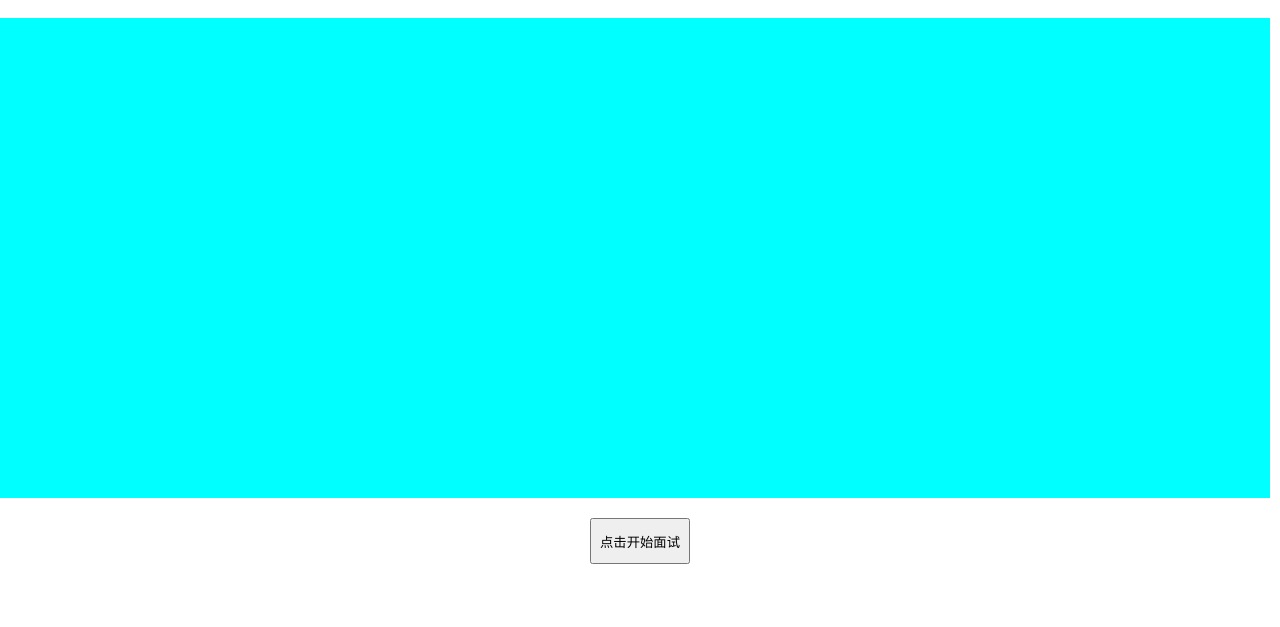
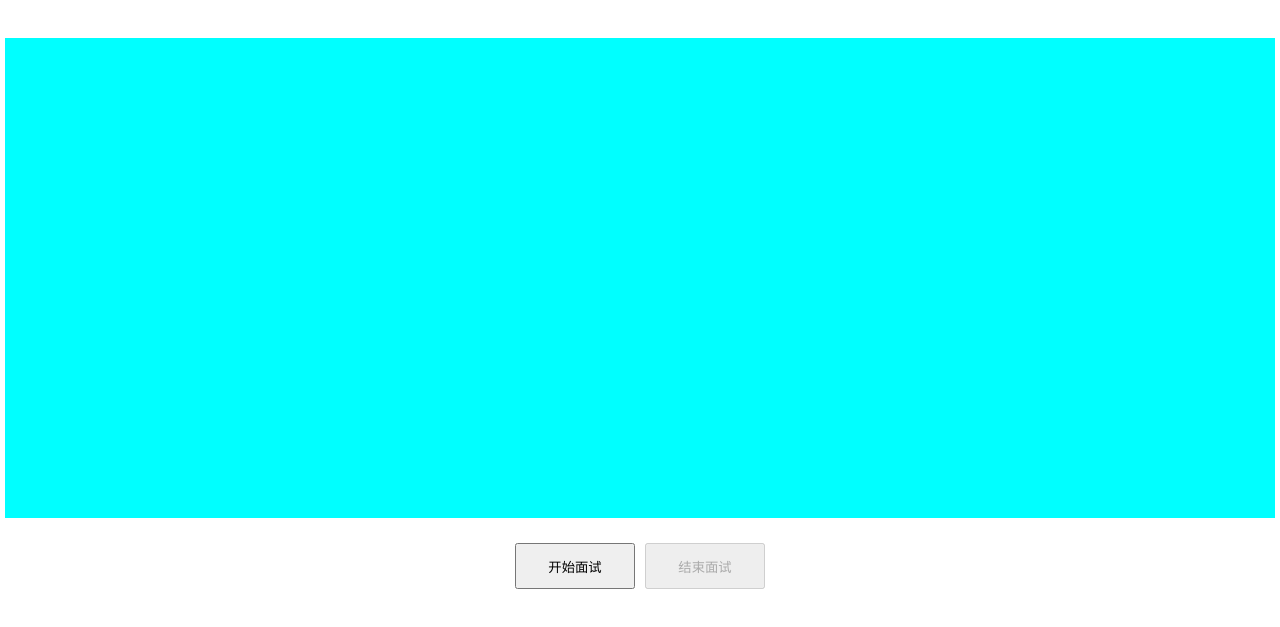
Before and after one commit to niechao136/robot, a plain HTML site: page static/index.html in a window 1280 px wide. Shown: the part 69-696 px from the top of the page. Drawn offline with Linux system fonts and the light colour scheme.

Commit message:
加入开始、结束按钮

```diff
--- a/static/index.html
+++ b/static/index.html
@@ -10,13 +10,23 @@
         width: 100%;
         height: 100%;
         font-family: '楷体', KaiTi, serif;
-        /*background: url('./img/background.png') no-repeat center center fixed;*/
         background-size: cover;
         color: white;
         text-align: center;
+        display: flex;
+        flex-direction: column;
+        align-items: center;
+        justify-content: flex-start;
     }
 
     h1 { margin-top: 20px; }
+
+    #wrapperPlayer {
+        height: 480px;
+        width: 1270px;
+        background-color: aqua;
+        margin: 20px auto;
+    }
 
     #userSendArea {
         margin: 20px auto;
@@ -30,8 +40,9 @@
     }
 
     button {
-        width: 100px;
+        width: 120px;
         height: 46px;
+        margin: 5px;
         cursor: pointer;
     }
 
@@ -44,12 +55,6 @@
         border-radius: 8px;
         color: white;
     }
-
-    #wrapperPlayer {
-        height: 480px;
-        width: 1270px;
-        background-color: aqua;
-    }
 </style>
 <script type="module" src="xrtc-player-BJTnVhG9.js"></script>
 <script type="module" src="webrtc-player--YuOiwFd.js"></script>
@@ -58,6 +63,7 @@
 <body>
 <h1>欢迎来到智泊AI数字人模拟面试现场</h1>
 <div id="wrapperPlayer"></div>
+<div id="buttonArea"></div>
 <div id="responseArea"></div>
 <div id="userSendArea"></div>
 
@@ -71,16 +77,9 @@
         sceneId: '217164690583851008',
     }
     const globalInfo = {
-        stream: {
-            protocol: 'xrtc',
-            alpha: 1,//是否开启透明背景，0关闭1开始，需配合protocol=xrtc使用
-        },
-        avatar: {
-            avatar_id: '138805001', //（必传）授权的形象资源id，到交互平台-接口服务-形象列表中获取已授权的形象
-        },
-        tts: {
-            vcn: 'x4_yuexiaoni_assist', //（必传）授权的声音资源id，到交互平台-接口服务-声音列表中获取已授权的声音
-        }
+        stream: { protocol: 'xrtc', alpha: 1 },
+        avatar: { avatar_id: '138805001' },
+        tts: { vcn: 'x4_yuexiaoni_assist' }
     }
     const SDKEvents = {
         connected: 'connected',
@@ -94,7 +93,6 @@
         action_stop: 'action_stop',
         tts_duration: 'tts_duration',
         subtitle_info: 'subtitle_info',
-        // playNotAllowed: 'not-allowed',
         error: 'error',
     }
     const PlayerEvents = {
@@ -107,7 +105,6 @@
     }
     let avatarPlatform;
 
-// 创建元素工具函数
     function createElement(tag, props = {}, parent = document.body) {
         const el = document.createElement(tag);
         Object.assign(el, props);
@@ -115,11 +112,10 @@ function createElement(tag, props = {}, parent = document.body) {
         return el;
     }
 
-// AI 聊天
     async function chatWithAI() {
         const chatInput = document.getElementById('chatInput');
         const query = chatInput.value.trim();
-    if(!query) return;
+        if (!query) return;
 
         try {
             const res = await fetch("https://150.109.15.178:10082/chat", {
@@ -128,132 +124,59 @@ async function chatWithAI() {
                 body: JSON.stringify({query})
             });
             const data = await res.json();
-
             const msg = Array.isArray(data) && data[0]?.msg ? data[0].msg : "抱歉，暂时无法回答";
-        const qingxu = Array.isArray(data) && data[0]?.qingxu ? data[0].qingxu : "default";
-
-        avatarPlatform.writeText(msg, {
-            nlp: false // 当nlp=false时，为纯文本驱动，这里仅播报“hello” 原始字符串内容（不进行理解）虚拟人播报内容需少于2000字，包含标点符号
-        })
-
-        const responseArea = document.getElementById('responseArea');
-        responseArea.innerHTML = `<div class="responseText">${msg}</div>`;
-
+            avatarPlatform.writeText(msg, { nlp: false });
+            document.getElementById('responseArea').innerHTML = `<div class="responseText">${msg}</div>`;
             chatInput.value = "";
         } catch (err) {
             console.error(err);
-        const responseArea = document.getElementById('responseArea');
-        responseArea.innerHTML = `<div class="responseText">服务暂时不可用，请稍后再试。</div>`;
+            document.getElementById('responseArea').innerHTML = `<div class="responseText">服务暂时不可用，请稍后再试。</div>`;
         }
     }
 
-// 页面初始化
     document.addEventListener('DOMContentLoaded', async () => {
-    // 创建输入区域
-    const startBtn = document.createElement('button');
-    startBtn.innerText = '点击开始面试';
-    document.body.appendChild(startBtn);
+        avatarPlatform = new AvatarPlatform();
+        avatarPlatform.setApiInfo(InitAppInfo);
+        avatarPlatform.setGlobalParams(globalInfo);
+
+        const buttonArea = document.getElementById('buttonArea');
+        const startBtn = createElement('button', {innerText: '开始面试'}, buttonArea);
+        const endBtn = createElement('button', {innerText: '结束面试', disabled: true}, buttonArea);
 
         startBtn.addEventListener('click', async () => {
             await avatarPlatform.start({wrapper: document.querySelector('#wrapperPlayer')});
             const player = avatarPlatform.player || avatarPlatform.createPlayer();
-        player.resume && player.resume(); // 确保播放恢复
+            player.resume && player.resume();
             const userArea = document.getElementById('userSendArea');
+            if (!document.getElementById('chatInput')) {
                 createElement('input', {id:'chatInput', placeholder:'请输入问题'}, userArea);
                 const sendBtn = createElement('button', {innerText:'发送'}, userArea);
                 sendBtn.addEventListener('click', chatWithAI);
                 document.getElementById('chatInput').addEventListener('keypress', e => { if(e.key==='Enter') chatWithAI(); });
-        startBtn.remove(); // 隐藏按钮
+            }
+            startBtn.disabled = true;
+            endBtn.disabled = false;
         });
 
+        endBtn.addEventListener('click', async () => {
+            if (avatarPlatform) {
+                try {
+                    await avatarPlatform.stop(); // 停止虚拟人会话
+                } catch (err) {
+                    console.error('结束面试时出错:', err);
+                }
+            }
+            document.getElementById('responseArea').innerHTML = `<div class="responseText">面试已结束。</div>`;
+            startBtn.disabled = false;
+            endBtn.disabled = true;
+        });
 
-    avatarPlatform = new AvatarPlatform();
-    avatarPlatform.setApiInfo(InitAppInfo);
-    avatarPlatform.setGlobalParams(globalInfo);
-    // 可以选择性 按需 进行相关事件监听
-    avatarPlatform
-        .on(SDKEvents.connected, (initResp) => {
-            // 获取到拉流地址
-            console.log('sdk event: connected', initResp)
-        })
-        .on(SDKEvents.stream_start, () => {
-            // 引擎侧 首帧 推流开始 （注意：不代表端侧已经开始有画面！）
-            console.log('sdk event: stream_start')
-        })
-        .on(SDKEvents.disconnected, (err) => {
-            console.log('sdk event: disconnected')
-            if (err) {
-                // 因为异常 而导致的断开！ 此处可以进行 提示通知等
-                console.error('ws link disconnected because of Error')
-                console.error(e.code, e.message, e.name, e.stack)
-            }
-        })
-        .on(SDKEvents.asr, (asrData) => {
-            // 监听到语音的识别结果（asr）
-            console.log('sdk event: asr', asrData)
-        })
-        .on(SDKEvents.nlp, (nlpData) => {
-            // 监听到大模型语义理解结果（nlp）
-            console.log('sdk event: nlp', nlpData)
-        })
-        .on(SDKEvents.frame_start, (frameData) => {
-            //监听到开始说话的推流首帧
-            console.log('sdk event: frameBegin', frameData)
-        })
-        .on(SDKEvents.tts_duration, (sessionData) => {
-            //监听到语音合成用时时长。
-            console.log('sdk event: duration', sessionData)
-        })
-        .on(SDKEvents.frame_stop, (frameData) => {
-            //监听到结束说话的末尾帧
-            console.log('sdk event: frameEnd', frameData)
-        })
-        .on(SDKEvents.error, (error) => {
-            //监听到错误信息
-            console.log('sdk event: error', error)
-        })
-        .on(SDKEvents.action_start, (actionData) => {
-            //监听到开始动作的推流首帧
-            console.log('sdk event: actionBegin', actionData)
-        })
-        .on(SDKEvents.action_stop, (actionData) => {
-            //监听到结束动作的末尾帧
-            console.log('sdk event: actionEnd', actionData)
-        })
-    // 可以选择性 按需 进行相关事件监听
-    const player = avatarPlatform.player || avatarPlatform.createPlayer()
-    player
-        ?.on(PlayerEvents.play, () => {
-            console.log('sdk event: player play')
-        })
-        .on(PlayerEvents.waiting, () => {
-            console.log('sdk event: player waiting')
-        })
-        .on(PlayerEvents.playing, () => {
-            console.log('sdk event: player playing')
-        })
-        .on(PlayerEvents.playNotAllowed, () => {
-            // TODO 由于浏览器限制，如果用户从未对页面进行过交互点击等操作，则无法正常自动播放音视频等
-            // 这里需要交互层面引导用户点击屏幕，然后逻辑调用resume 恢复方法
-            console.log('sdk event: play not allowed, muted play')
-        })
-    // // 获取token, 也可以提前获取，在上一步设置
-    // avatarPlatform
-    //     .start({
-    //         //启动虚拟人，将视频流自动填充至class为wrapper的div中，该div必须具备大小
-    //         wrapper: document.querySelector('#wrapperPlayer')
-    //     })
-    //     .then(() => {
-    //         console.log('connected &&  stream play successfully')
-    //         // 注意这里仅是流可以播放， 如果是进页面在用户未交互网页时，代码自动连，
-    //         // 第三步骤 player实例 可能收到PlayerEvents.playNotAllowed事件。
-    //         // 您需要交互层面再次用户点击网页 并主动调用 player.resume() 恢复播放！！
-    //         // 原因：受限于浏览器的自动播放策略
-    //     })
-    //     .catch((e) => {
-    //         // 连接或者流失败，会话停止。
-    //         console.error(e.code, e.message, e.name, e.stack)
-    //     })
+        avatarPlatform.on(SDKEvents.connected, (initResp) => console.log('connected', initResp))
+            .on(SDKEvents.stream_start, () => console.log('stream_start'))
+            .on(SDKEvents.error, (error) => console.log('error', error));
+
+        const player = avatarPlatform.player || avatarPlatform.createPlayer();
+        player?.on(PlayerEvents.play, () => console.log('player play'));
     });
 </script>
 </body>
```
Lines whose indentation alone changed are shown as unchanged.
